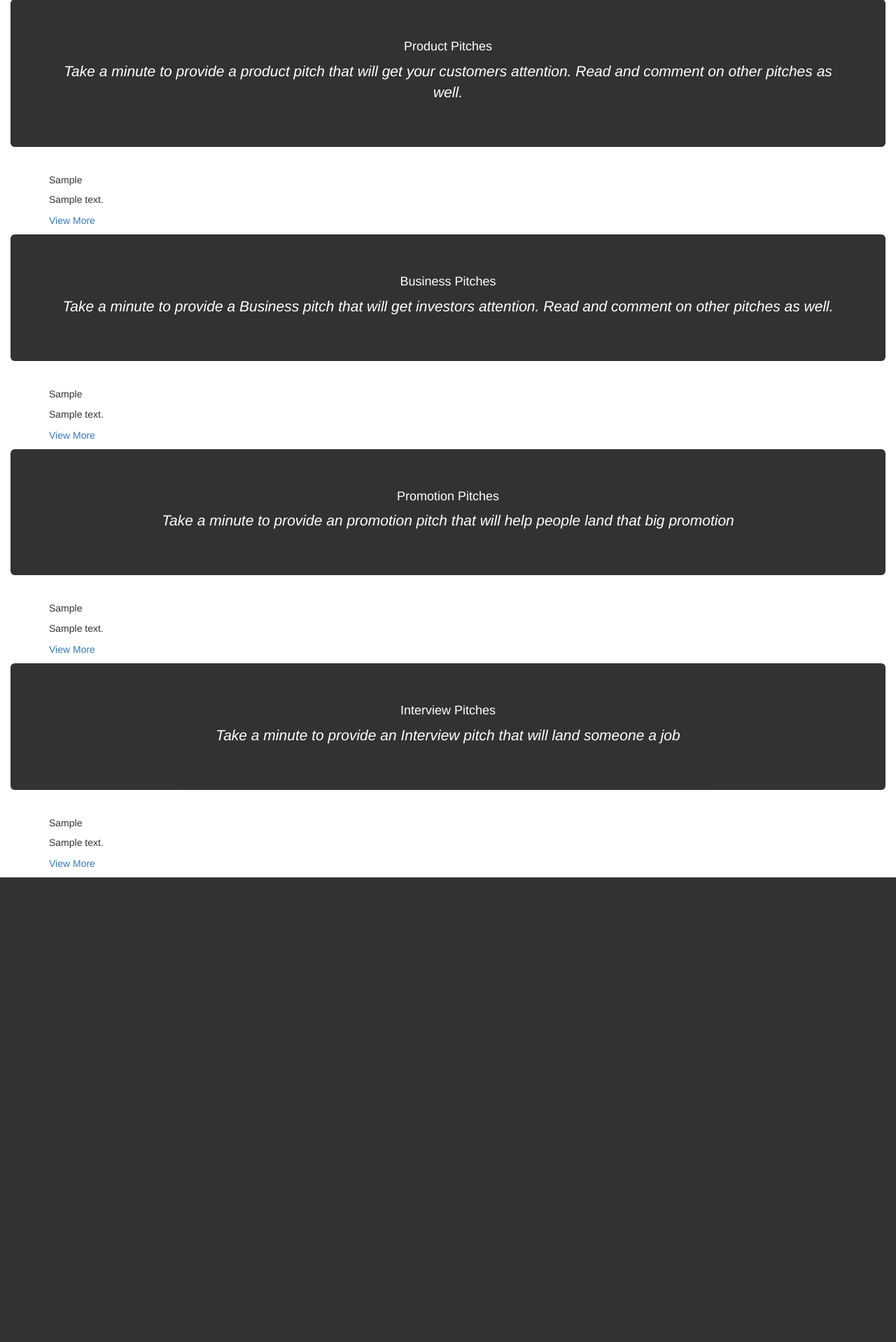
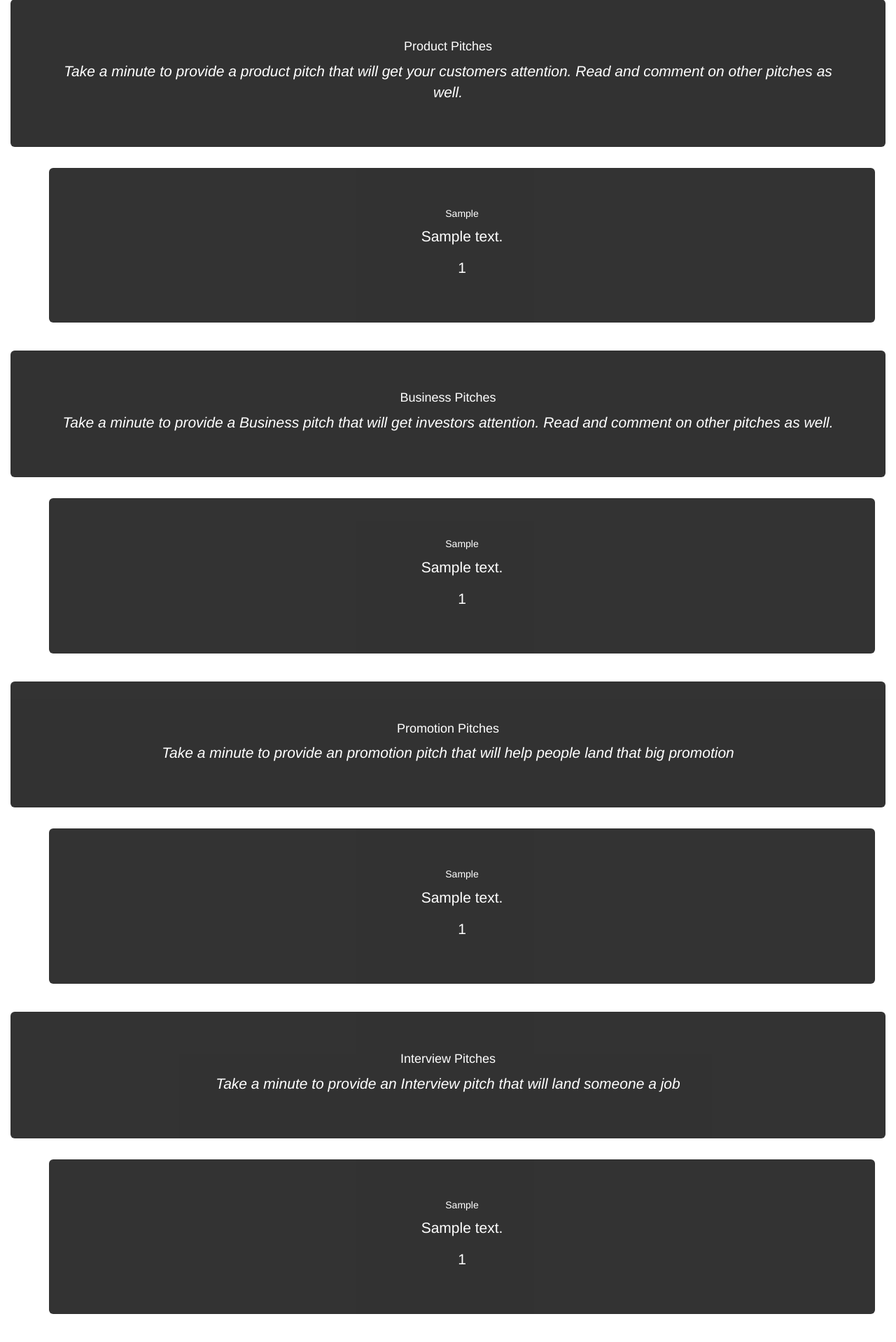
Before and after one commit to Lornakimani62/IP4-_One-Minute-Pitch, a Flask app: template app/templates/index.html in a window 1280 px wide. Shown: the part 526-2444 px from the top of the page at 70% size. Before the commit the page ends 1780 px from the top, so only its background shows below. Run offline with Flask 2, Linux system fonts and the light colour scheme; the template is opened without the code that fills it: values that come from a table or form of the project are taken from there, others are empty; tables that the repository leaves empty hold one stand-in row (values such as "Sample post"); some libraries are stand-ins or nearby versions.

Commit message:
This commit is to add the landing page

```diff
--- a/app/templates/macros.html
+++ b/app/templates/macros.html
@@ -2,17 +2,13 @@
 <div class="container-fluid">
     <div class="row">
     {% for pitch in pitches %}
-    <div class="col-md-6 d-flex mb-3">
-    <div class="card border-dark flex-fill">
-        <div class="card-header">
-            <h5 class="source_title">{{pitch.category}}</h5>
+    <div class="category col-md-12">
+        <div class="jumbotron">
+            <h5 class="title">{{pitch.category}}</h5>
+            <p>{{pitch.content}}</p>
+            <p>{{pitch.author}}</p>
         </div>
-            <div class="card-body">
-            <p>{{pitch.content}}</p>
-            <a href="/login.html">View More</a>
-            </div>
-          </div>
-        </div>
+    </div>
     {% endfor %}
     </div>
 </div>
```
